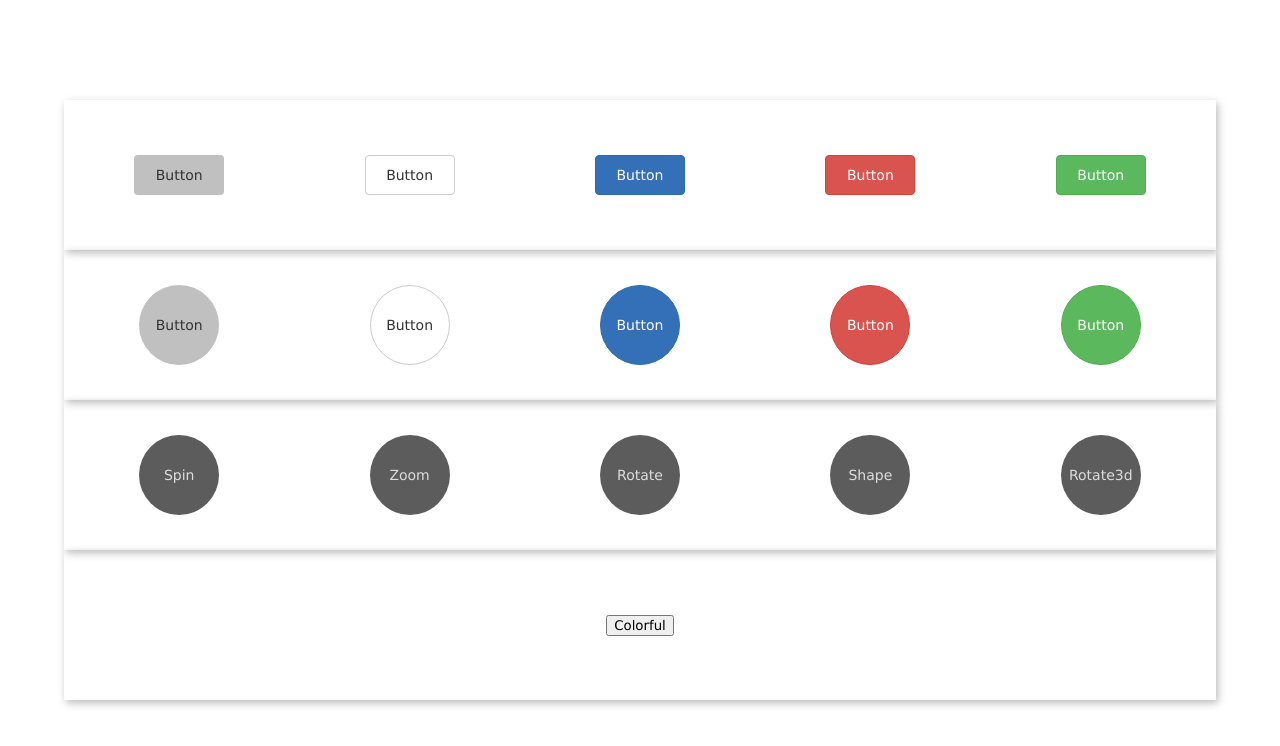
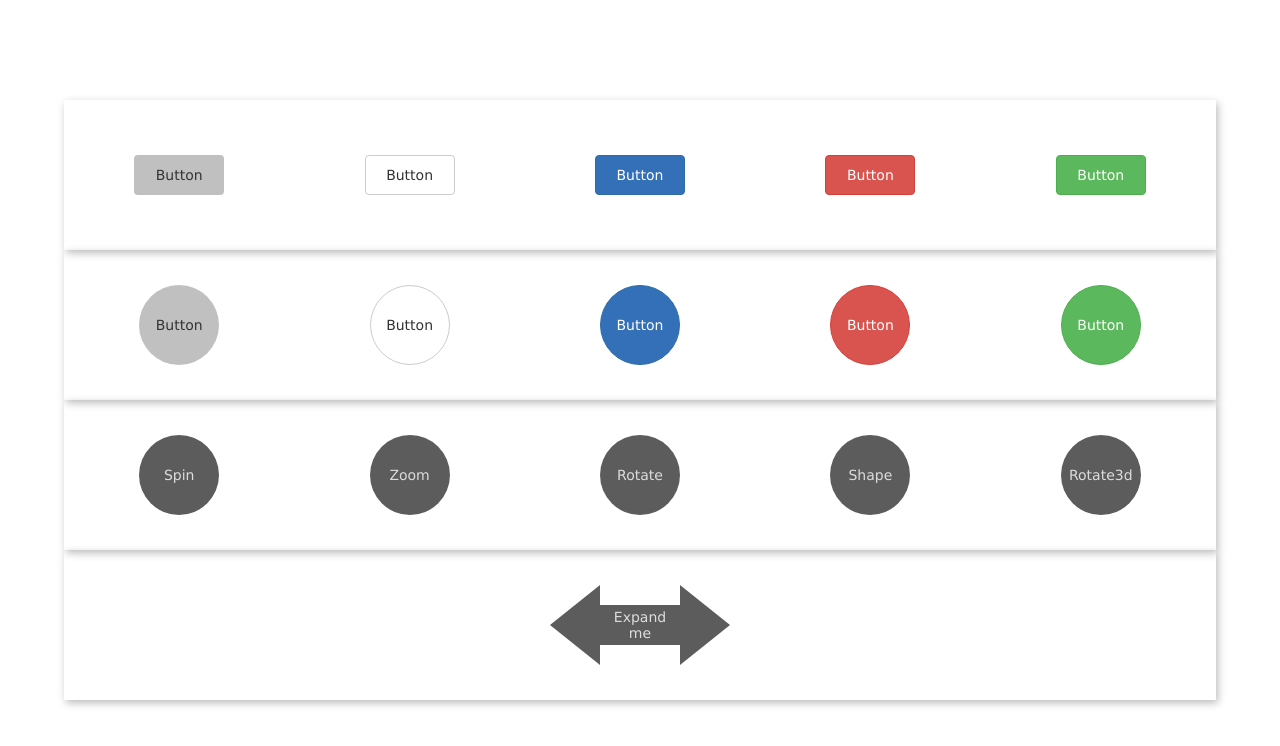
Before and after one commit to yhabib/UI_Exercises, a plain HTML site: page styledButton/index.html in a window 1280 px wide. Drawn offline with Linux system fonts and the light colour scheme.

Commit message:
All buttons

```diff
--- a/styledButton/css/styles.css
+++ b/styledButton/css/styles.css
@@ -40,6 +40,9 @@ button:focus {
   justify-content: center;
   align-items: center;
 }
+.button-expandable {
+  width: 90%;
+}
 
 .btn {
   border: 1px solid transparent;
@@ -58,12 +61,31 @@ button:focus {
   border-radius: 50%;
 }
 
+.btn-triangle-left {
+	width: 0;
+	height: 0;
+	border-right: 50px solid rgb(92, 92, 92);
+	border-top: 40px solid transparent;
+	border-bottom: 40px solid transparent;
+  position: relative;
+  right: -5px;
+}
+
+.btn-triangle-right {
+	width: 0;
+	height: 0;
+	border-left: 50px solid rgb(92, 92, 92);
+	border-top: 40px solid transparent;
+	border-bottom: 40px solid transparent;
+  position: relative;
+  left: -5px;
+}
+
 .btn-effect {
   background-color: rgb(92, 92, 92);
   color: #ddd;
   transition: all 1.2s ease-out;
 }
-
 
 .btn-default {
   background-color: white;
@@ -127,3 +149,7 @@ button:focus {
 .btn-rotate3d:hover {
   transform: rotate3d(1, 1, 1, 360deg);
 }
+
+.btn-expand:hover {
+  width: 800px;
+}
--- a/styledButton/index.html
+++ b/styledButton/index.html
@@ -62,8 +62,10 @@
         </div>
       </div>
       <div class="row">
-        <div class="button">
-          <button class="colorful">Colorful</button>
+        <div class="button button-expandable">
+          <div class="btn-triangle-left"></div>
+          <button class="btn btn-effect btn-expand">Expand me</button>
+          <div class="btn-triangle-right"></div>
         </div>
       </div>
     </main>
```
